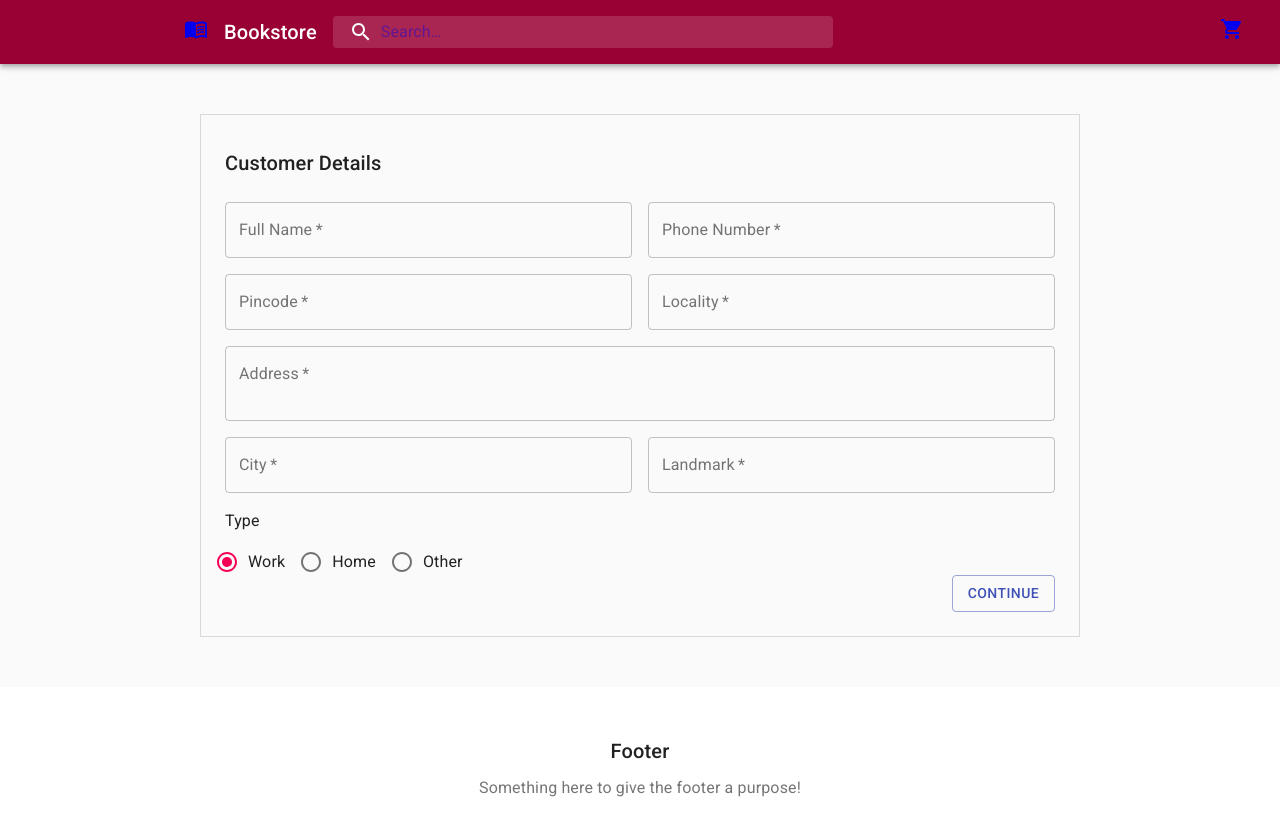
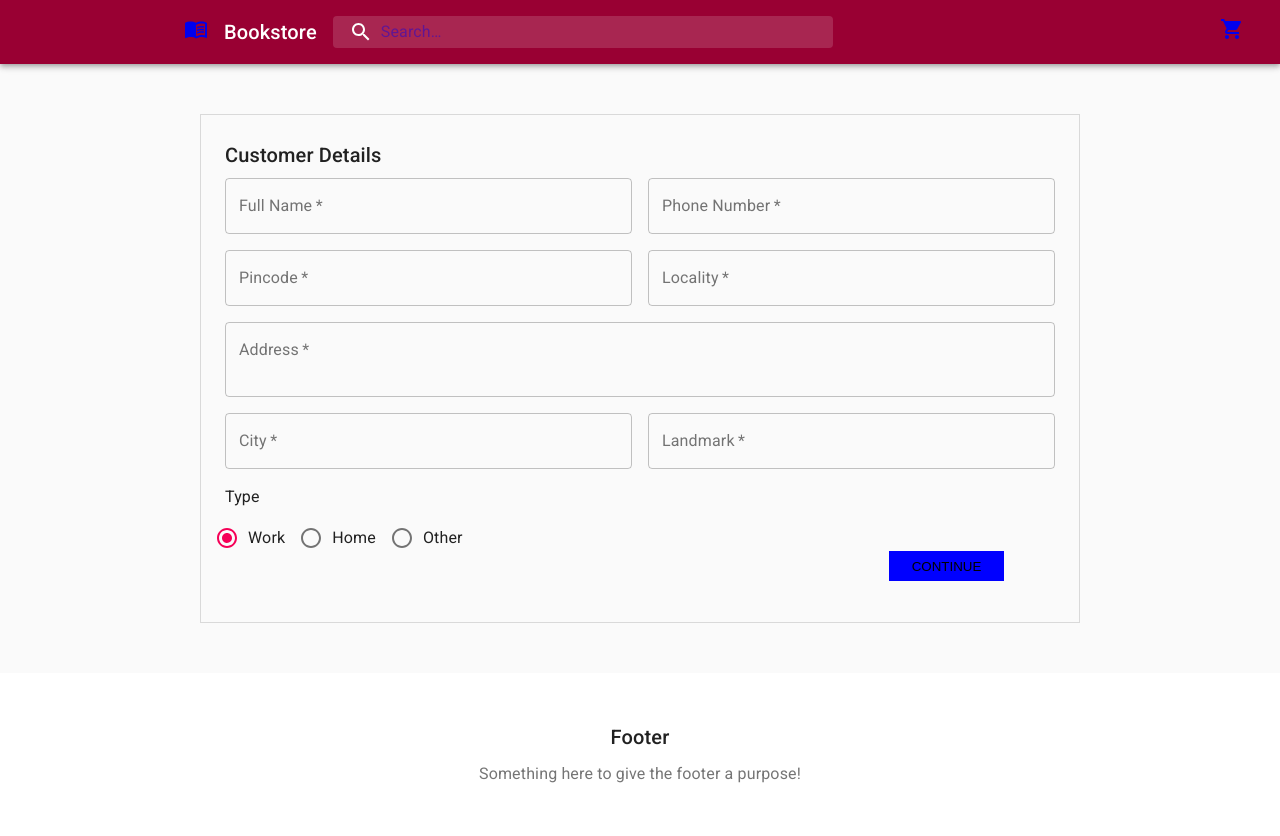
Before and after one commit to Akshayakky/book-store-frontend, a React (Create React App) app: page /customer in a window 1280 px wide. Shown: the top 836 px of the page. Built offline with nearby package versions, Linux system fonts and the light colour scheme.

Commit message:
ADDED : Checkout Page

```diff
--- a/src/component/CardData.js
+++ b/src/component/CardData.js
@@ -18,10 +18,6 @@ const useStyles = makeStyles((theme) => ({
         backgroundColor: '#f2f2f2',
         boxShadow: 'none',
         borderRadius: 0,
-        // minWidth:150,
-        // maxWidth:50
-        // display: "flex"
-        // height:200,
         [theme.breakpoints.up('md')]: {
             minWidth: 150,
         },
@@ -29,7 +25,6 @@ const useStyles = makeStyles((theme) => ({
     cardContent: {
         height: 70,
         flexGrow: 0,
-        // marginLeft:0
     },
     price: {
         padding: 0,
@@ -73,9 +68,16 @@ export default function CardData(props) {
                 {props.page === "cart" ?
                     <div>
                         <br/>
-                        <input style={{width: "50px", marginRight: 30}} type="number" defaultValue={1}
-                               min={1}></input>
-                        <button onClick={props.onChange}> Remove</button>
+                        <input defaultValue={props.quantity} onChange={props.updateQuantity}
+                               style={{width: "50px", marginRight: 30}} type="number" min={1}></input>
+                        <button onClick={props.onChange} style={{borderWidth: 1}}>Remove</button>
+                    </div>
+                    : <></>
+                }
+                {props.page === "summary" ?
+                    <div>
+                        <br/>
+                        ({props.quantity})
                     </div>
                     : <></>
                 }
--- a/src/component/Cart.js
+++ b/src/component/Cart.js
@@ -9,6 +9,9 @@ export default function Cart() {
     const [cartData, setCartData] = useState()
     const [bookData, setBookData] = useState()
     const [trick, setTrick] = useState(true)
+    const [showResults, setShowResults] = React.useState(false)
+    const [showSummary, setShowSummary] = React.useState(false)
+    const [amount, setAmount] = useState(0)
 
     const style = {
         padding: 40,
@@ -23,9 +26,11 @@ export default function Cart() {
     }, [trick])
 
     var result = [];
+    var carts = [];
     if (cartData !== undefined) {
         for (let i = 0; i < cartData.data.length; i++) {
             (result.push(cartData.data[i].bookId))
+            carts.push(cartData.data[i])
         }
     }
 
@@ -35,11 +40,6 @@ export default function Cart() {
         })
     }, [cartData])
 
-    const butt = <div style={{marginLeft: 110}}>
-        <input style={{width: "50px", marginRight: 30}} type="number" defaultValue={1}
-               min={1}></input>
-        <button> Remove</button>
-    </div>
     const useStyles = makeStyles((theme) => ({
         cardGrid: {
             padding: 0,
@@ -51,13 +51,16 @@ export default function Cart() {
             boxShadow: 'none',
             display: "flex"
         },
-        button: {
-            width: '50%',
-            border: "thin solid #d5cccc",
-            padding: 0,
-            boxShadow: 'none',
+        buttons: {
+            backgroundColor: "blue",
+            borderRadius: 0,
             height: 30,
-            textAlign: 'center',
+            [theme.breakpoints.up('sm')]: {
+                marginLeft: '78%',
+            },
+            marginBottom: '5%',
+            width: 115,
+            border: "none"
         },
         root: {
             '& > *': {
@@ -90,8 +93,15 @@ export default function Cart() {
         }
     }
 
+    const updateQuantity = (quantity, bookId) => {
+        axios.put("http://localhost:8080/cart/update-book-quantity/" + quantity + "?book_id=" + bookId).then((results) => {
+            setTrick(!trick)
+        })
+    }
+
     const classes = useStyles()
 
+    let sum = 0
     return (
         <>
             <div className={classes.cart}>
@@ -99,16 +109,62 @@ export default function Cart() {
                     My Cart({result.length})
                 </Typography>
                 {bookData !== undefined ?
-                    result.map((cart, i) =>
+                    carts.map((cart, i) =>
                         <div key={i} style={{height: "100%", width: "100%"}}>
-                            <CardData book={bookData[i]} onChange={() => removeBook(cart)} backgroundcolor="none"
+                            <CardData quantity={cart.quantity} updateQuantity={(event) => {
+                                updateQuantity(event.target.value, cart.bookId)
+                            }} book={bookData[i]} onChange={() => removeBook(cart.bookId)} backgroundcolor="none"
                                       style={style} display="flex" page="cart"/>
                         </div>
                     )
                     : <h1> Data Not Available </h1>
                 }
+                {!showResults && result.length > 0 ?
+                    <button onClick={() => {
+                        setShowResults(true)
+                    }} className={classes.buttons}>
+                        PLACE ORDER
+                    </button>
+                    : null
+                }
             </div>
-            <CustomerDetails className={classes.cart}/>
+            {showResults ?
+                <div>
+                    <CustomerDetails onClick={() => {
+                        setShowSummary(true)
+                    }}/>
+                </div>
+                : null
+            }
+
+            {showSummary ?
+                <div className={classes.cart}>
+                    <Typography variant="h6" color="inherit" noWrap className={classes.title}>
+                        Order Summary
+                    </Typography>
+                    {bookData !== undefined ?
+                        carts.map((cart, i) =>
+                            <div key={i} style={{height: "100%", width: "100%"}}>
+                                <CardData quantity={cart.quantity} book={bookData[i]}
+                                          onChange={() => removeBook(cart.bookId)} backgroundcolor="none"
+                                          style={style} display="flex" page="summary"/>
+                                <div style={{display: "none"}}>
+                                    {sum = sum + cart.quantity * bookData[i].bookPrice}
+                                </div>
+                            </div>
+                        )
+                        : <h1> Data Not Available </h1>
+                    }
+                    <div style={{}}>
+                        <Typography variant="h4" color="inherit" noWrap className={classes.title}>
+                            Total Amount<br/>
+                            Rs. {sum}
+                        </Typography>
+                    </div>
+                    <button className={classes.buttons}>CHECKOUT</button>
+                </div>
+                : null
+            }
         </>
     )
 }
--- a/src/component/CustomerDetails.js
+++ b/src/component/CustomerDetails.js
@@ -8,12 +8,10 @@ import Radio from "@material-ui/core/Radio";
 import FormControl from "@material-ui/core/FormControl";
 import Paper from "@material-ui/core/Paper";
 import {makeStyles} from "@material-ui/core/styles";
-import Button from "@material-ui/core/Button"
 import {useFormik} from "formik";
 import Axios from "axios";
 
 const useStyle = makeStyles((theme) => ({
-
     layout: {
         margin: "50px",
         [theme.breakpoints.up('md')]: {
@@ -37,17 +35,25 @@ const useStyle = makeStyles((theme) => ({
         padding: theme.spacing(1, 0, 2),
     },
     buttons: {
-        display: 'flex',
-        justifyContent: 'flex-end',
+        backgroundColor: "blue",
+        borderRadius: 0,
+        height: 30,
+        [theme.breakpoints.up('md')]: {
+            marginLeft: '80%',
+        },
+        marginBottom: '2%',
+        width: 115,
+        border: "none"
     },
     button: {
         marginTop: theme.spacing(3),
         marginLeft: theme.spacing(1),
+        backgroundColor: "blue"
     },
 }));
 
 
-export default function CustomerDetails() {
+export default function CustomerDetails(props) {
     const [edit, setEdit] = useState(false)
     const [customerId, setCustomerId] = useState()
     const [update, setUpdate] = useState(false)
@@ -67,12 +73,14 @@ export default function CustomerDetails() {
                 Axios.put('http://localhost:8080/customer/update-customer/' + customerId, formik.values)
                     .then(response => {
                         console.log("Done")
+                        props.onClick()
                     })
                 setEdit(true)
             } else {
                 Axios.post('http://localhost:8080/customer/add-customer', formik.values)
                     .then(response => {
                         setCustomerId(response.data.id)
+                        props.onClick()
                     })
                 setUpdate(true)
                 setEdit(true)
@@ -101,7 +109,8 @@ export default function CustomerDetails() {
             <main className={classes.layout}>
                 <Paper className={classes.paper} variant="outlined">
                     <React.Fragment>
-                        <Typography className={classes.heading}
+                        <Typography color="inherit"
+                                    noWrap
                                     variant="h6"
                                     gutterBottom
                                     align="left"
@@ -237,16 +246,12 @@ export default function CustomerDetails() {
                                 </RadioGroup>
                             </FormControl>
                         </Grid>
-                        <div className={classes.buttons}>
-                            <Button
-                                disabled={edit}
-                                type="submit"
-                                variant="outlined"
-                                color="primary"
-                            >
-                                Continue
-                            </Button>
-                        </div>
+                        {!edit ?
+                            <button type="submit" className={classes.buttons}>
+                                CONTINUE
+                            </button>
+                            : null
+                        }
                     </React.Fragment>
                 </Paper>
             </main>
```
